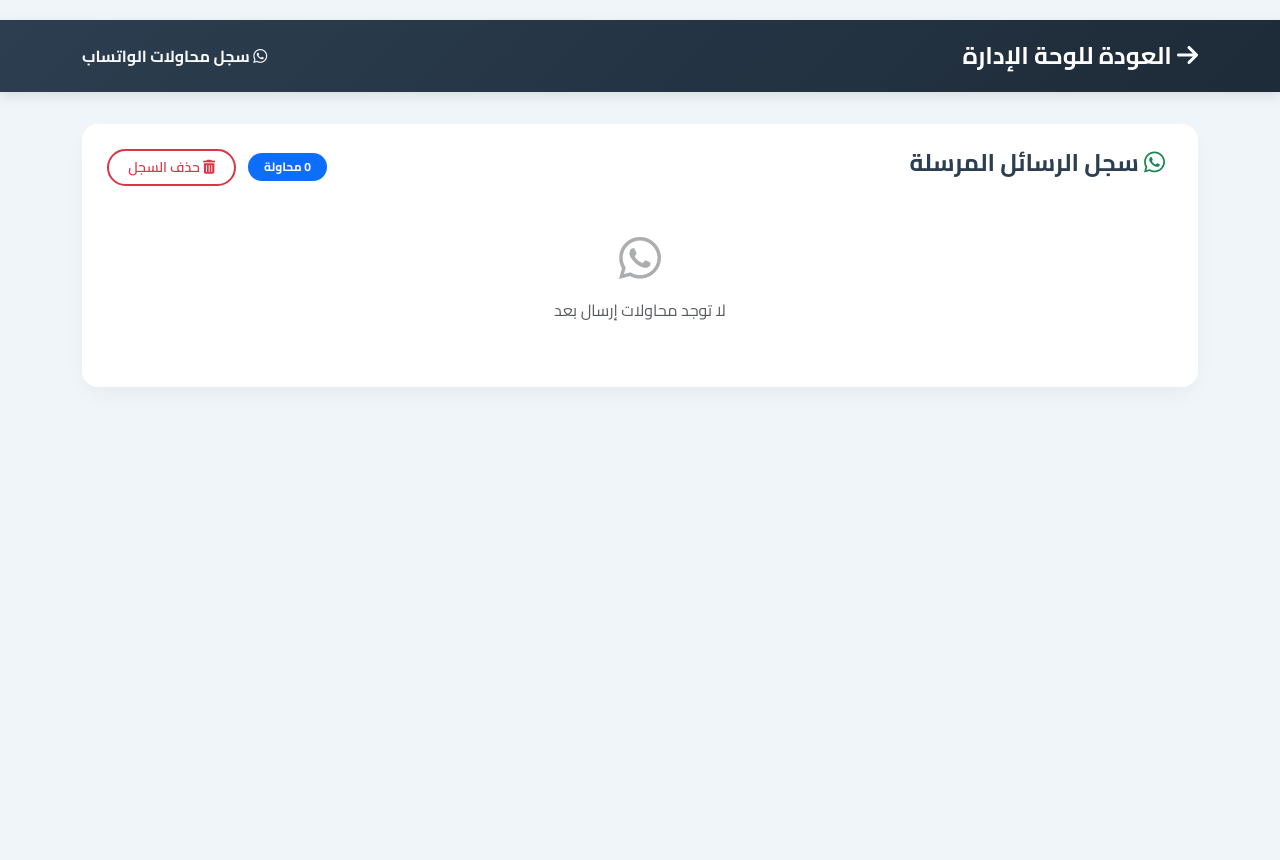
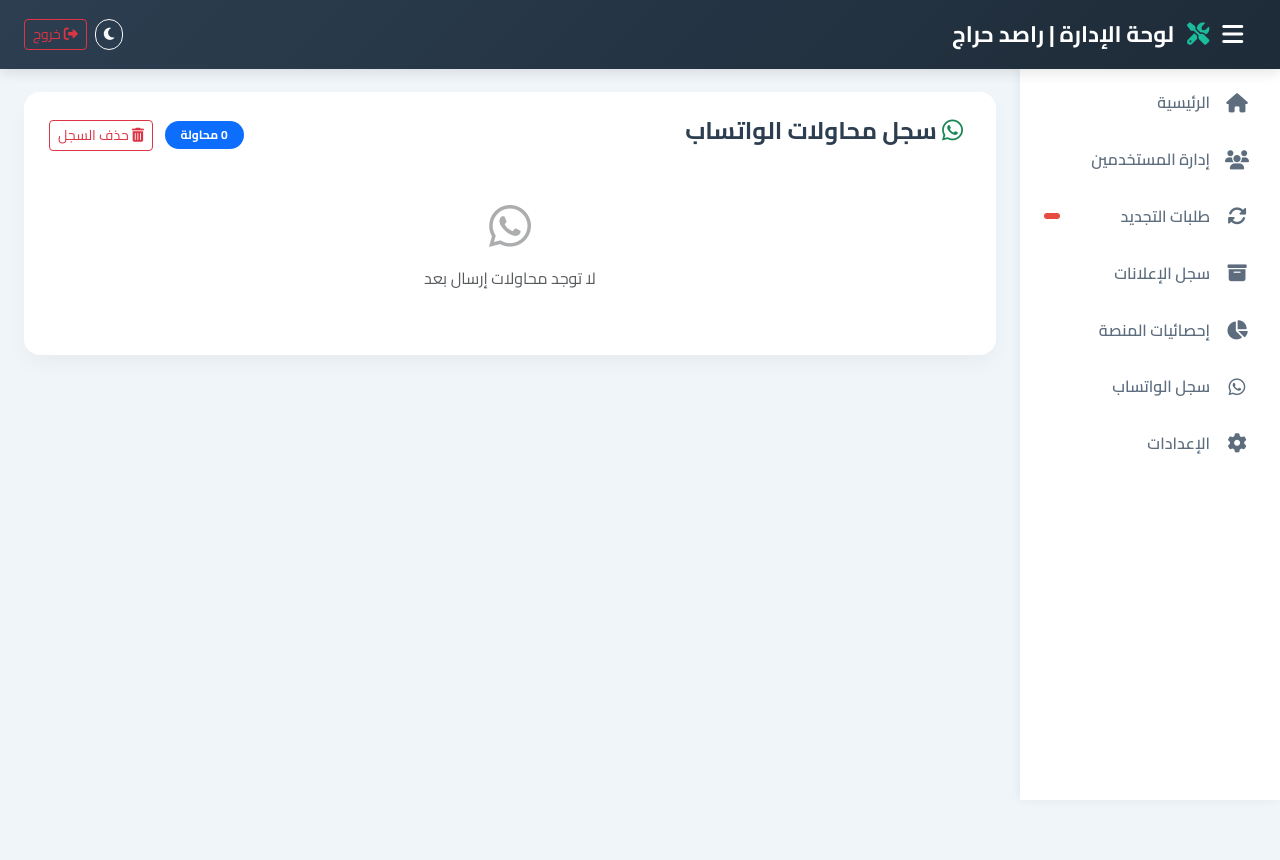
Before and after one commit to turky4500/haraj-saas, a Flask app: template templates/whatsapp_logs.html in a window 1280 px wide. Before the commit the page ends 387 px from the top, so only its background shows below. Run offline with Flask 3, Linux system fonts and the light colour scheme; the template is opened without the code that fills it, so the values that code supplies are empty.

Commit message:
Update whatsapp_logs.html

```diff
--- a/templates/whatsapp_logs.html
+++ b/templates/whatsapp_logs.html
@@ -1,125 +1,12 @@
-<!DOCTYPE html>
-<html dir="rtl" lang="ar">
-<head>
-    <meta charset="UTF-8">
-    <meta name="viewport" content="width=device-width, initial-scale=1.0">
-    <title>سجل الواتساب - راصد حراج</title>
-    <!-- Google Fonts -->
-    <link href="https://fonts.googleapis.com/css2?family=Cairo:wght@400;500;600;700&display=swap" rel="stylesheet">
-    <!-- Bootstrap RTL -->
-    <link href="https://cdn.jsdelivr.net/npm/bootstrap@5.3.0/dist/css/bootstrap.rtl.min.css" rel="stylesheet">
-    <!-- Font Awesome -->
-    <link rel="stylesheet" href="https://cdnjs.cloudflare.com/ajax/libs/font-awesome/6.4.0/css/all.min.css">
-    <style>
-        :root {
-            --primary: #1abc9c;
-            --primary-dark: #16a085;
-            --secondary: #34495e;
-        }
-        body {
-            font-family: 'Cairo', sans-serif;
-            background-color: #f0f5f9;
-            color: #2c3e50;
-            padding: 20px 0;
-        }
-        .navbar-custom {
-            background: linear-gradient(135deg, #2c3e50 0%, #1e2b38 100%);
-            padding: 0.8rem 1rem;
-            box-shadow: 0 4px 12px rgba(0,0,0,0.1);
-            margin-bottom: 2rem;
-        }
-        .navbar-custom .navbar-brand {
-            font-weight: 700;
-            font-size: 1.5rem;
-            color: white;
-        }
-        .glass-card {
-            background: rgba(255,255,255,0.95);
-            backdrop-filter: blur(4px);
-            border-radius: 16px;
-            border: 1px solid rgba(255,255,255,0.5);
-            box-shadow: 0 10px 25px -5px rgba(0,0,0,0.05);
-            padding: 1.5rem;
-            margin-bottom: 1.5rem;
-        }
-        .success-badge {
-            background: #d4edda;
-            color: #155724;
-            padding: 0.3rem 0.8rem;
-            border-radius: 30px;
-            font-weight: 600;
-            font-size: 0.8rem;
-        }
-        .danger-badge {
-            background: #f8d7da;
-            color: #721c24;
-            padding: 0.3rem 0.8rem;
-            border-radius: 30px;
-            font-weight: 600;
-            font-size: 0.8rem;
-        }
-        .log-entry {
-            border-bottom: 1px solid #e9ecef;
-            padding: 1rem 0;
-        }
-        .log-entry:last-child {
-            border-bottom: none;
-        }
-        .response-json {
-            background: #f8f9fa;
-            border-radius: 8px;
-            padding: 0.8rem;
-            font-family: monospace;
-            font-size: 0.8rem;
-            direction: ltr;
-            text-align: left;
-            max-height: 200px;
-            overflow-y: auto;
-        }
-        .btn-outline-danger-custom {
-            border: 2px solid #dc3545;
-            color: #dc3545;
-            border-radius: 30px;
-            font-weight: 600;
-            padding: 0.4rem 1.2rem;
-            background: transparent;
-            transition: 0.3s;
-        }
-        .btn-outline-danger-custom:hover {
-            background: #dc3545;
-            color: white;
-        }
-    </style>
-</head>
-<body>
-    <nav class="navbar navbar-custom">
-        <div class="container">
-            <a class="navbar-brand" href="/admin_dashboard">
-                <i class="fas fa-arrow-right"></i> العودة للوحة الإدارة
-            </a>
-            <span class="text-light fw-bold"><i class="fab fa-whatsapp"></i> سجل محاولات الواتساب</span>
-        </div>
-    </nav>
-
-    <div class="container">
-        <!-- رسائل الفلاش -->
-        {% with messages = get_flashed_messages(with_categories=true) %}
-            {% if messages %}
-                {% for category, message in messages %}
-                    <div class="alert alert-{{ category }} alert-dismissible fade show shadow-sm rounded-4 py-3" role="alert">
-                        {{ message }}
-                        <button type="button" class="btn-close" data-bs-dismiss="alert"></button>
-                    </div>
-                {% endfor %}
-            {% endif %}
-        {% endwith %}
-
+{% extends "admin_base.html" %}
+{% block title %}سجل الواتساب - لوحة الإدارة{% endblock %}
+{% block content %}
 <div class="glass-card">
     <div class="d-flex justify-content-between align-items-center mb-4">
-                <h4 class="fw-bold"><i class="fab fa-whatsapp text-success ms-2"></i> سجل الرسائل المرسلة</h4>
+        <h4 class="fw-bold"><i class="fab fa-whatsapp text-success ms-2"></i> سجل محاولات الواتساب</h4>
         <div>
             <span class="badge bg-primary rounded-pill px-3 py-2 me-2">{{ logs|length }} محاولة</span>
-                    <a href="#" onclick="confirmClearWhatsAppLogs()" class="btn btn-outline-danger-custom btn-sm">
+            <a href="#" onclick="confirmClearWhatsAppLogs()" class="btn btn-outline-danger btn-sm">
                 <i class="fas fa-trash-alt"></i> حذف السجل
             </a>
         </div>
@@ -127,27 +14,24 @@
 
     {% if logs %}
         {% for log in logs %}
-                <div class="log-entry">
+        <div class="log-entry mb-3 p-3 border rounded">
             <div class="d-flex justify-content-between align-items-center mb-2">
                 <div>
                     <strong dir="ltr">{{ log.to }}</strong>
                     {% if log.success %}
-                                <span class="success-badge me-2"><i class="fas fa-check-circle"></i> نجاح</span>
+                        <span class="badge bg-success me-2">نجاح</span>
                     {% else %}
-                                <span class="danger-badge me-2"><i class="fas fa-times-circle"></i> فشل</span>
+                        <span class="badge bg-danger me-2">فشل</span>
                     {% endif %}
                 </div>
-                        <!-- عرض الوقت مباشرة كما هو مخزن في الملف (بدون أي تحويل) -->
                 <small class="text-muted" dir="ltr">{{ log.timestamp }}</small>
             </div>
-
             {% if log.message_preview %}
             <div class="mb-2">
                 <small class="text-muted">الرسالة: {{ log.message_preview }}</small>
             </div>
             {% endif %}
-
-                    <div class="response-json">
+            <div class="response-json bg-light p-2 rounded" style="font-family: monospace; font-size: 0.8rem; max-height: 150px; overflow-y: auto;">
                 <strong>رد المزود:</strong><br>
                 {% if log.response %}
                     {% if log.response.json %}
@@ -172,14 +56,12 @@
         </div>
     {% endif %}
 </div>
-    </div>
 
 <script>
     function confirmClearWhatsAppLogs() {
-            if (confirm('⚠️ هل أنت متأكد من حذف جميع سجلات الواتساب؟\nسيتم حذف جميع محاولات الإرسال المسجلة ولا يمكن التراجع عن هذا الإجراء.')) {
+        if (confirm('⚠️ هل أنت متأكد من حذف جميع سجلات الواتساب؟')) {
             window.location.href = '/admin/clear_whatsapp_logs';
         }
     }
 </script>
-</body>
-</html>
+{% endblock %}
```
Lines whose indentation alone changed are shown as unchanged.
